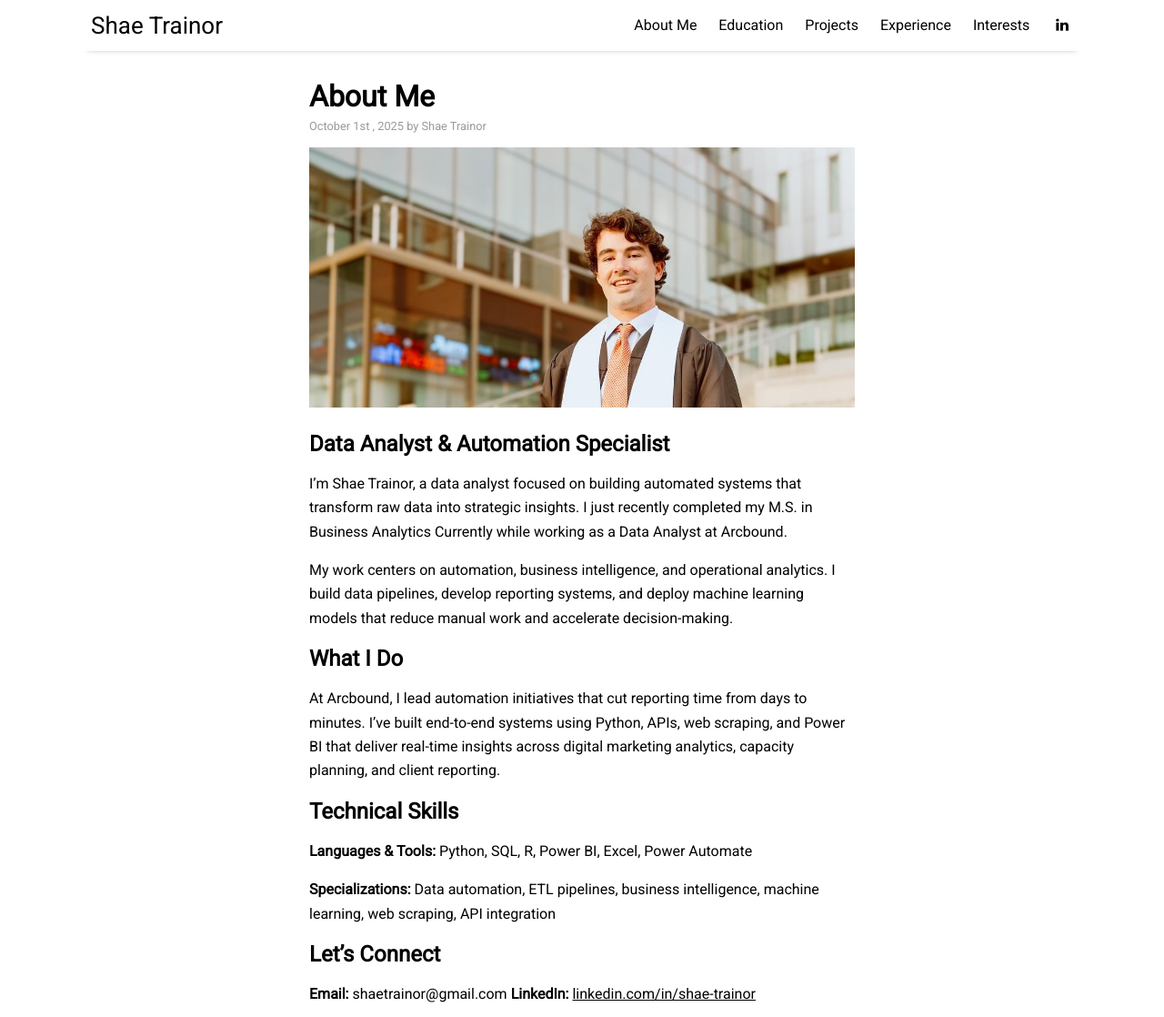
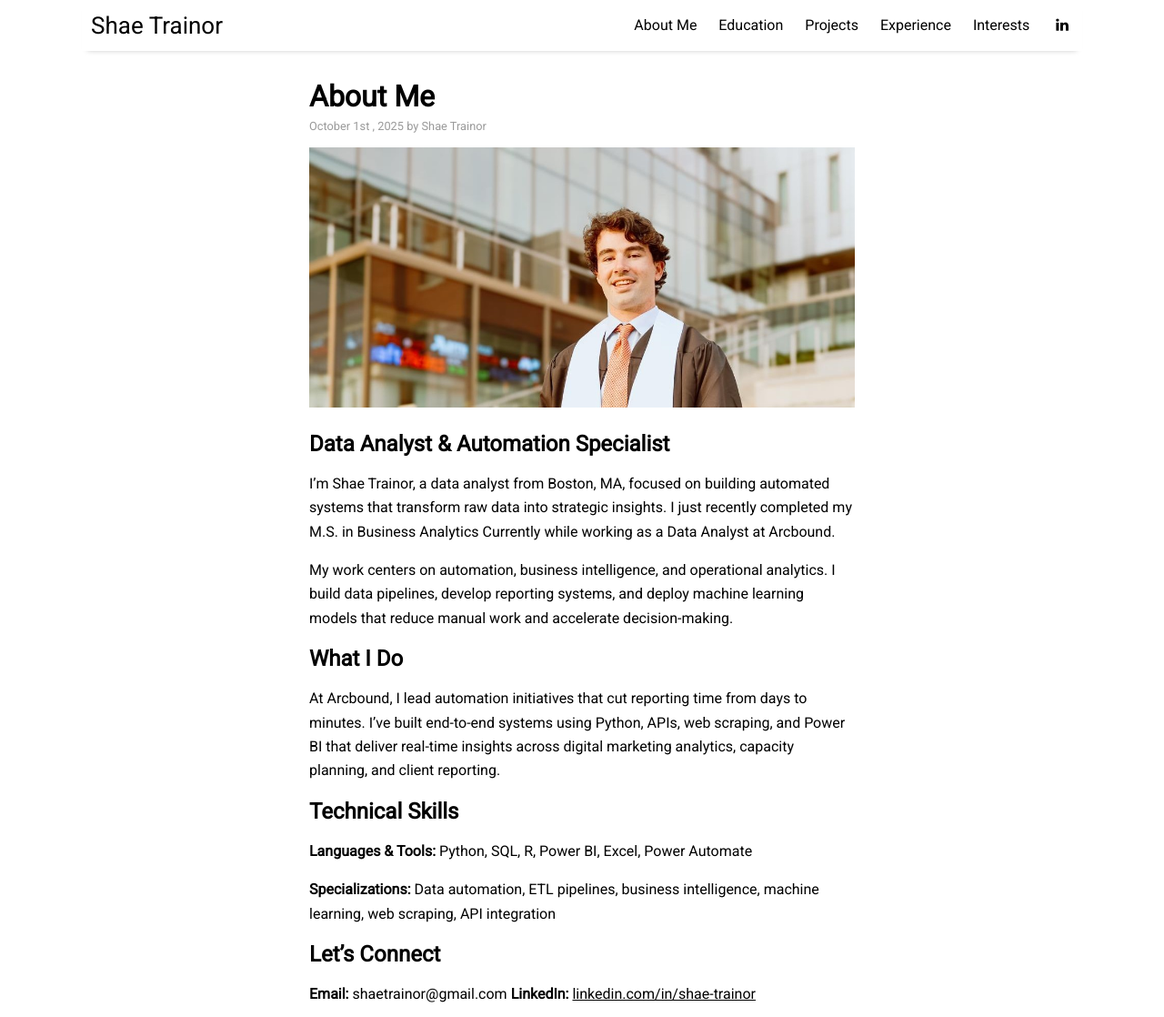
Before and after one commit to shaetrainor/shaetrainor.github.io, a Jekyll site: the page built from _posts/2025-10-01-about.md, in a window 1280 px wide and 1222 px high, cut to the strip 0-1118 px from the top of the window. Shown: the whole strip at 91% size. Built offline with Jekyll 4.4.1, drawn with Linux system fonts in a browser that asks for light colours; nearby versions of some CDN libraries.

Commit message:
Update 2025-10-01-about.md

```diff
--- a/_posts/2025-10-01-about.md
+++ b/_posts/2025-10-01-about.md
@@ -8,7 +8,7 @@ image: shae.jpg
 
 ## Data Analyst & Automation Specialist
 
-I'm Shae Trainor, a data analyst focused on building automated systems that transform raw data into strategic insights. I just recently completed my M.S. in Business Analytics Currently while working as a Data Analyst at Arcbound.
+I'm Shae Trainor, a data analyst from Boston, MA, focused on building automated systems that transform raw data into strategic insights. I just recently completed my M.S. in Business Analytics Currently while working as a Data Analyst at Arcbound.
 
 My work centers on automation, business intelligence, and operational analytics. I build data pipelines, develop reporting systems, and deploy machine learning models that reduce manual work and accelerate decision-making.
 
```
